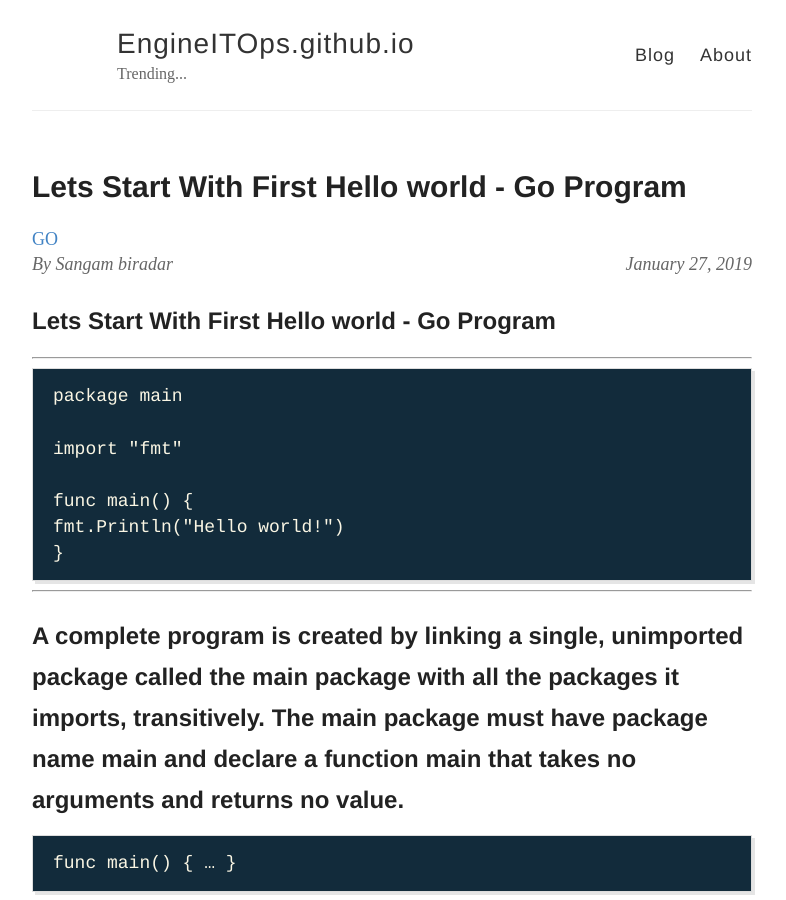
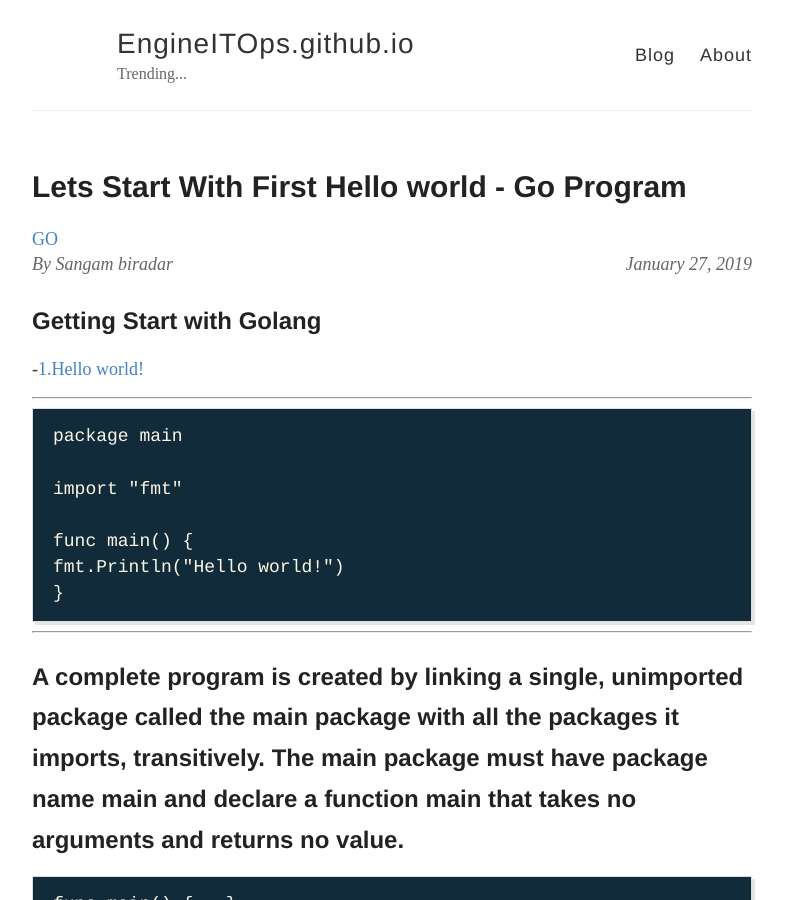
Before and after one commit to EngineITOps/EngineITOps.github.io, a Jekyll site: the page built from _posts/2019-01-27-HelloWorldgo.md, in a window 1280 px wide and 900 px high. Shown: the whole window, without its empty margins (248-1034 px from the left). Built offline with Jekyll 4.4.1, drawn with Linux system fonts in a browser that asks for light colours; nearby versions of some CDN libraries.

Commit message:
Update 2019-01-27-HelloWorldgo.md

```diff
--- a/_posts/2019-01-27-HelloWorldgo.md
+++ b/_posts/2019-01-27-HelloWorldgo.md
@@ -7,8 +7,9 @@ author: Sangam Biradar
 comments: true
 ---
 
-## Lets Start With First Hello world - Go Program
+## Getting Start with Golang
 
+  -[1.Hello world!](https://play.golang.org/p/lLJK7euS0R6)<br>
 
 
 -----
```
